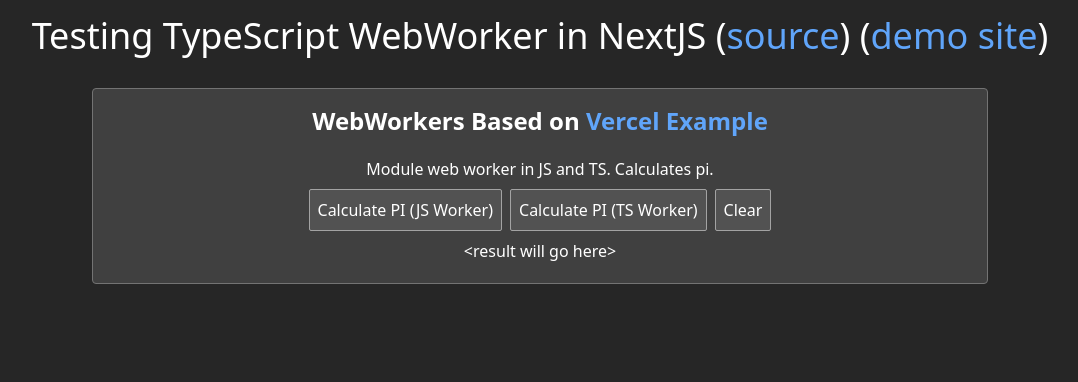
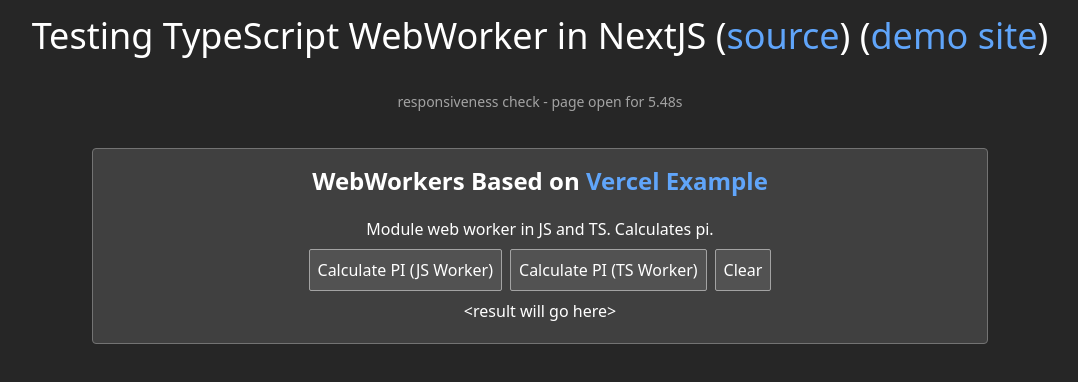
Before and after one commit to discretegames/nextjs-ts-webworker-test, a Next.js app: page / in a window 1280 px wide. Shown: the top 382 px of the page, without its empty margins (100-1178 px from the left). Built offline with nearby package versions, Linux system fonts and the light colour scheme.

Commit message:
added Timer

```diff
--- /dev/null
+++ b/components/Timer.tsx
@@ -0,0 +1,19 @@
+import { useEffect, useState } from "react";
+
+// Timer needs to be own component so the updates don't re-render everything
+
+const Timer = () => {
+	const [startTime, setStartTime] = useState(0);
+	const [time, setTime] = useState(0);
+
+	useEffect(() => setStartTime(performance.now()), []);
+
+	useEffect(() => {
+		const interval = setInterval(() => setTime(performance.now() - startTime), 10);
+		return () => clearInterval(interval);
+	}, [startTime]);
+
+	return <p className="text-sm text-neutral-400">responsiveness check - page open for {(time / 1000).toFixed(2)}s</p>;
+};
+
+export default Timer;
--- a/pages/index.tsx
+++ b/pages/index.tsx
@@ -1,7 +1,7 @@
 import type { NextPage } from "next";
 import Head from "next/head";
 import Link from "next/link";
-import { ReactNode } from "react";
+import Timer from "../components/Timer";
 import VercelExample from "../components/VercelExample";
 
 const Home: NextPage = () => {
@@ -18,6 +18,7 @@
 					<Link href="https://github.com/discretegames/nextjs-ts-webworker-test">source</Link>) (
 					<Link href="https://nextjs-ts-webworker-test.vercel.app/">demo site</Link>)
 				</h1>
+				<Timer />
 				<VercelExample />
 			</main>
 		</div>
```
